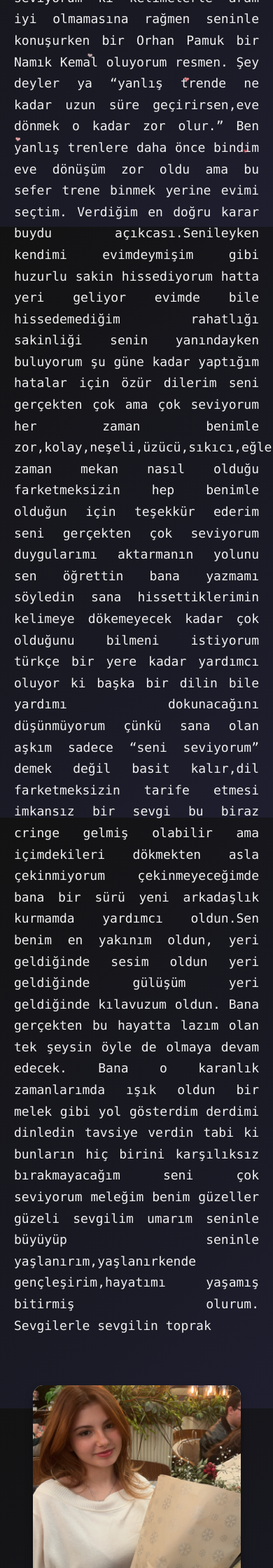
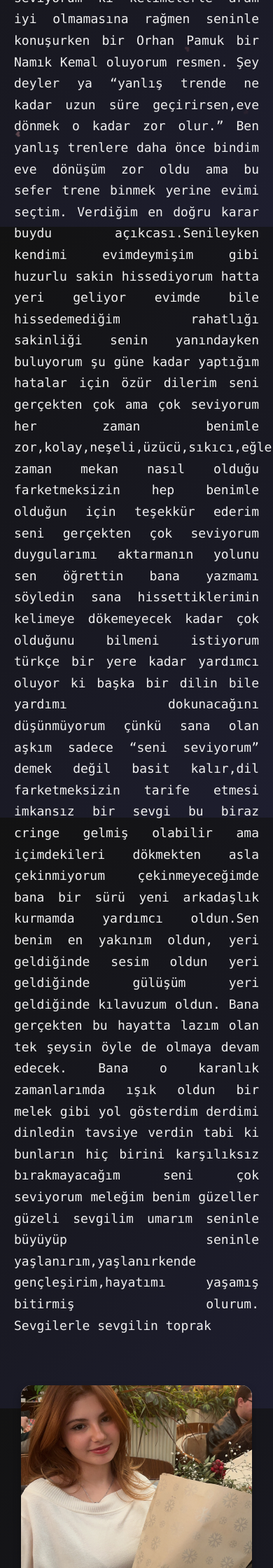
Before and after one commit to tpcggwq/mesaj, a Flask app: page / in a window 390 px wide; the page is wider, and only the part inside the window is pictured. Shown: the part 520-2760 px from the top of that part at 70% size. Run offline with Flask 3, Linux system fonts and the light colour scheme.

Commit message:
Update style.css

```diff
--- a/static/css/style.css
+++ b/static/css/style.css
@@ -233,3 +233,33 @@ h1:hover::after {
     opacity: 0;
   }
 }
+/* MOBİL ÖZEL AYARLAR */
+@media (max-width: 768px) {
+  body {
+    -webkit-overflow-scrolling: touch;
+    overscroll-behavior-y: contain;
+    padding-bottom: env(safe-area-inset-bottom);
+  }
+
+  .photo-card {
+    width: 100%;
+    max-width: 350px;
+    margin: 0 auto;
+  }
+
+  .photo-card.zoomed {
+    width: 95vw !important;
+    height: 50vh !important;
+    transform: translate(-50%, -50%) scale(1.5) !important;
+  }
+
+  .heart {
+    font-size: 14px !important;
+    animation: float-mobile 8s ease-in-out infinite;
+  }
+
+  @keyframes float-mobile {
+    0% { transform: translateY(0) rotate(0deg); opacity: 0.4; }
+    100% { transform: translateY(-100px) rotate(360deg); opacity: 0; }
+  }
+}
```
